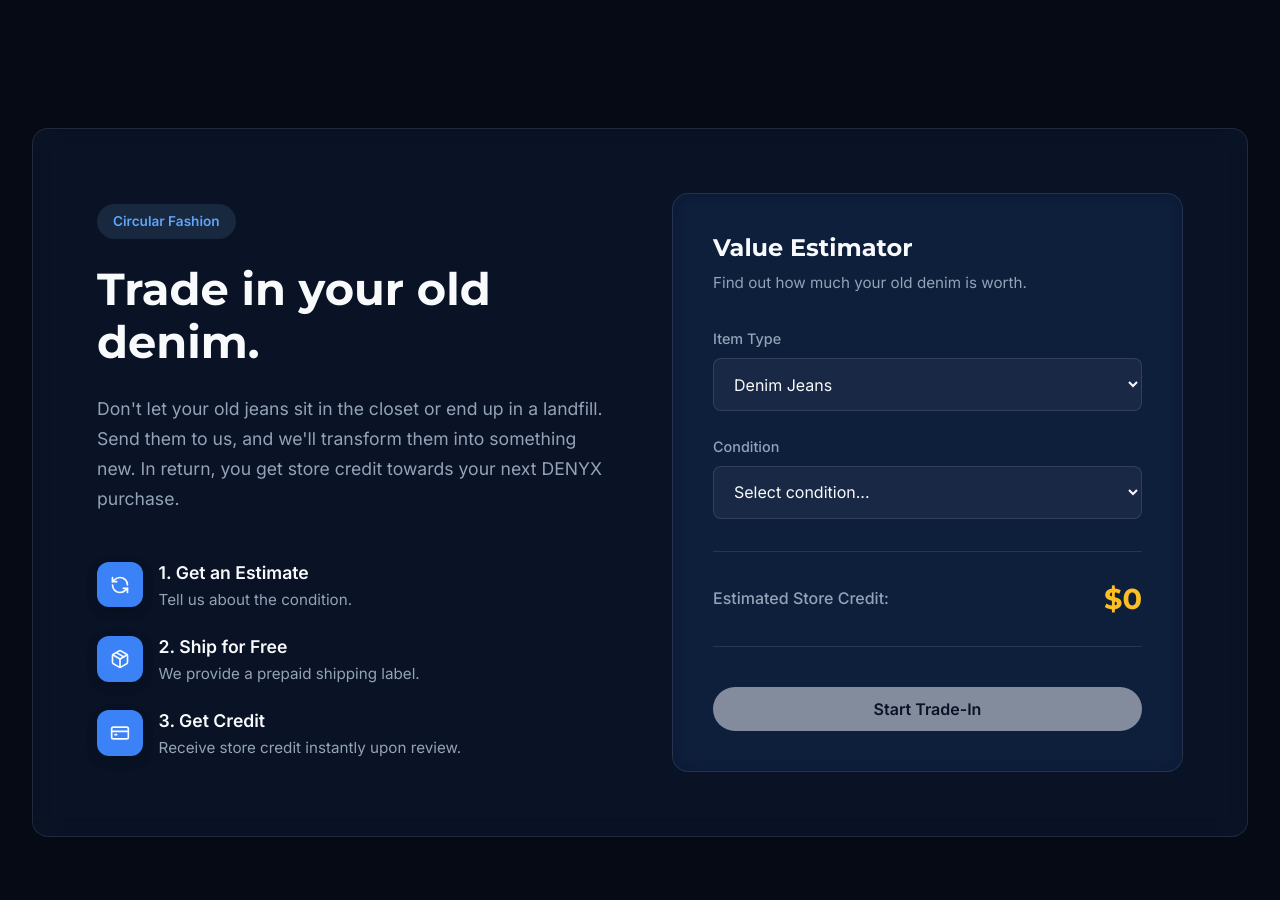
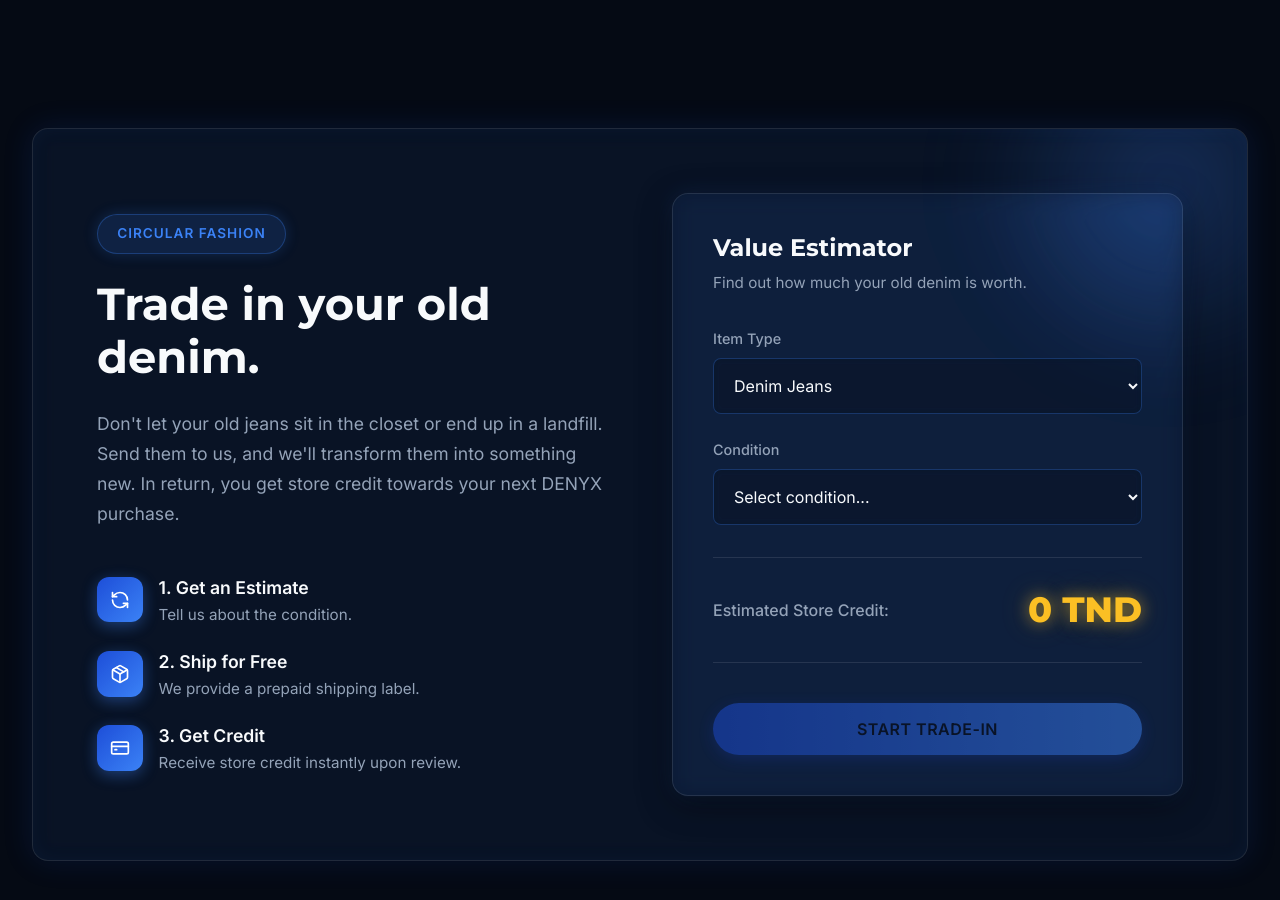
Before and after one commit to TankoDevs/denyx, a React (Vite) app: page / in a window 1280 px wide. Shown: the part 3000-3900 px from the top of the page. Built offline with nearby package versions, Linux system fonts and the light colour scheme.

Commit message:
Update Trade-In UI and change currency to TND

```diff
--- a/src/components/TradeIn.css
+++ b/src/components/TradeIn.css
@@ -8,11 +8,29 @@
   grid-template-columns: 1fr 1fr;
   gap: 4rem;
   padding: 4rem;
-  background: linear-gradient(145deg, rgba(27, 58, 104, 0.3), rgba(11, 19, 33, 0.8));
-  border: 1px solid rgba(86, 125, 166, 0.2);
+  background: linear-gradient(145deg, rgba(10, 15, 28, 0.8), rgba(29, 78, 216, 0.15));
+  border: 1px solid rgba(59, 130, 246, 0.3);
+  box-shadow: 0 0 30px rgba(29, 78, 216, 0.15), inset 0 0 20px rgba(59, 130, 246, 0.05);
+  position: relative;
+  overflow: hidden;
+}
+
+.trade-in-wrapper::before {
+  content: '';
+  position: absolute;
+  top: -20%;
+  right: -10%;
+  width: 400px;
+  height: 400px;
+  background: radial-gradient(circle, rgba(59, 130, 246, 0.25) 0%, transparent 70%);
+  filter: blur(40px);
+  z-index: 0;
+  pointer-events: none;
 }
 
 .trade-in-content {
+  position: relative;
+  z-index: 1;
   display: flex;
   flex-direction: column;
   justify-content: center;
@@ -20,14 +38,18 @@
 
 .trade-in-badge {
   display: inline-block;
-  padding: 0.4rem 1rem;
-  background: rgba(86, 125, 166, 0.2);
-  color: var(--color-secondary-blue);
+  padding: 0.5rem 1.2rem;
+  background: rgba(59, 130, 246, 0.15);
+  color: var(--color-primary-light);
+  border: 1px solid rgba(59, 130, 246, 0.3);
   border-radius: 9999px;
   font-size: 0.85rem;
-  font-weight: 600;
+  font-weight: 700;
   margin-bottom: 1.5rem;
   width: fit-content;
+  box-shadow: 0 0 15px rgba(59, 130, 246, 0.2);
+  letter-spacing: 1px;
+  text-transform: uppercase;
 }
 
 .trade-in-title {
@@ -56,14 +78,16 @@
 }
 
 .step-icon {
-  background: var(--color-primary-light);
-  color: var(--color-text-main);
+  background: linear-gradient(135deg, var(--color-primary-main), var(--color-primary-light));
+  color: #fff;
   padding: 0.8rem;
   border-radius: 12px;
   display: flex;
   align-items: center;
   justify-content: center;
-  box-shadow: 0 4px 12px rgba(0, 0, 0, 0.2);
+  box-shadow: 0 4px 15px rgba(59, 130, 246, 0.4);
+  position: relative;
+  z-index: 1;
 }
 
 .step-item h4 {
@@ -80,9 +104,14 @@
 
 /* Form / Calculator Side */
 .trade-in-calculator {
-  background: rgba(11, 19, 33, 0.6);
+  background: rgba(10, 15, 28, 0.7);
   padding: 2.5rem;
-  border: 1px solid rgba(255, 255, 255, 0.1);
+  border: 1px solid rgba(59, 130, 246, 0.4);
+  box-shadow: 0 8px 32px rgba(0, 0, 0, 0.5), 0 0 20px rgba(59, 130, 246, 0.15);
+  border-radius: 16px;
+  position: relative;
+  z-index: 1;
+  backdrop-filter: blur(12px);
 }
 
 .trade-in-calculator h3 {
@@ -116,20 +145,22 @@
 
 .form-input {
   width: 100%;
-  padding: 0.9rem 1rem;
-  background: rgba(255, 255, 255, 0.05);
-  border: 1px solid rgba(255, 255, 255, 0.1);
+  padding: 1rem;
+  background: rgba(0, 0, 0, 0.3);
+  border: 1px solid rgba(59, 130, 246, 0.3);
   border-radius: 8px;
   color: var(--color-text-main);
   font-family: var(--font-body);
   font-size: 1rem;
-  transition: var(--transition-smooth);
+  transition: all 0.3s ease;
+  backdrop-filter: blur(4px);
 }
 
 .form-input:focus {
   outline: none;
-  border-color: var(--color-secondary-blue);
-  box-shadow: 0 0 0 3px rgba(86, 125, 166, 0.2);
+  border-color: var(--color-primary-light);
+  box-shadow: 0 0 15px rgba(59, 130, 246, 0.4);
+  background: rgba(29, 78, 216, 0.1);
 }
 
 .form-input option {
@@ -154,10 +185,12 @@
 }
 
 .estimate-amount {
-  font-size: 1.8rem;
-  font-weight: 700;
+  font-size: 2.2rem;
+  font-weight: 800;
   color: var(--color-accent-beige);
   font-family: var(--font-heading);
+  text-shadow: 0 0 15px rgba(251, 191, 36, 0.5), 0 0 30px rgba(251, 191, 36, 0.3);
+  transition: all 0.3s ease;
 }
 
 .w-100 {
@@ -169,6 +202,22 @@
   cursor: not-allowed;
   transform: none;
   box-shadow: none;
+}
+
+.trade-in-calculator .btn-primary {
+  background: linear-gradient(90deg, var(--color-primary-main), var(--color-primary-light));
+  border: none;
+  font-weight: 700;
+  letter-spacing: 0.5px;
+  text-transform: uppercase;
+  padding: 1rem;
+  box-shadow: 0 4px 15px rgba(29, 78, 216, 0.4);
+  transition: all 0.3s ease;
+}
+
+.trade-in-calculator .btn-primary:hover:not(:disabled) {
+  box-shadow: 0 0 20px rgba(59, 130, 246, 0.7);
+  transform: translateY(-2px);
 }
 
 @media (max-width: 992px) {
--- a/src/components/TradeIn.jsx
+++ b/src/components/TradeIn.jsx
@@ -9,9 +9,9 @@ const TradeIn = () => {
   const handleConditionChange = (e) => {
     const val = e.target.value;
     setCondition(val);
-    if (val === 'excellent') setEstimatedValue(35);
-    else if (val === 'good') setEstimatedValue(25);
-    else if (val === 'worn') setEstimatedValue(15);
+    if (val === 'excellent') setEstimatedValue(100);
+    else if (val === 'good') setEstimatedValue(75);
+    else if (val === 'worn') setEstimatedValue(40);
     else setEstimatedValue(0);
   };
 
@@ -80,7 +80,7 @@ const TradeIn = () => {
 
               <div className="estimate-result">
                 <span>Estimated Store Credit:</span>
-                <span className="estimate-amount">${estimatedValue}</span>
+                <span className="estimate-amount">{estimatedValue} TND</span>
               </div>
 
               <button className="btn btn-primary w-100" disabled={!condition}>
```
